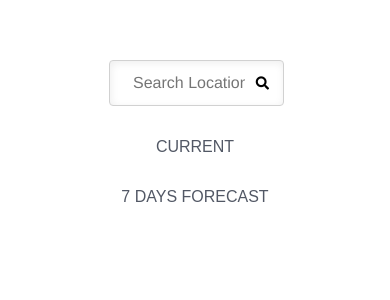
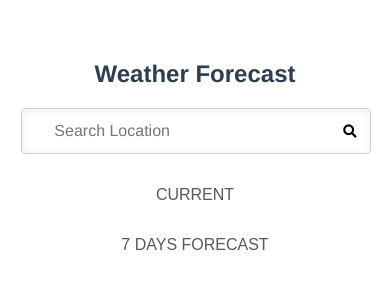
Before and after one commit to naveenkumarr05/weather-app, a Vue app: page / in a window 390 px wide. Shown: the top 300 px of the page. Built offline with nearby package versions, Linux system fonts and the light colour scheme.

Commit message:
added media Queries

```diff
--- a/src/assets/style.css
+++ b/src/assets/style.css
@@ -1,9 +1,23 @@
 @media (min-width: 768px) {
     input{
-        width: 60%;
+        width: 100%;
     }
-    .forcast {
-        padding: 10%;
+    .main {
+        width: auto;
+    }
+    .row {
+        margin: 0;
+    }
+}
+@media (min-width: 360px) {
+    input{
+        width: 100%;
+    }
+    .main {
+        width: auto;
+    }
+    .row {
+        margin: 0;
     }
 }
 
@@ -11,4 +25,7 @@
     input {
         width: 60%;
     }
+    .main {
+        width: auto;
+    }
 }
--- a/src/components/DayForecastView.vue
+++ b/src/components/DayForecastView.vue
@@ -24,6 +24,10 @@ export default {
       getSevenDaysForecast: "weatherForecast/getSevenDaysForecast",
     }),
     getCurrentWeather(payload) {
+      if(this.cityWeatherReport == '') {
+        alert('Please Enter city to search')
+        return;
+      }
       this.$store.commit("weatherForecast/SET_CURRENT_WEATHER_REPORT", payload);
       this.$store.commit(
         "weatherForecast/SET_SEVEN_DAYS_FORECAST_REPORT",
@@ -31,6 +35,10 @@ export default {
       );
     },
     getSevenDaysForecastReport(payload) {
+      if(this.cityWeatherReport == '') {
+        alert('Please Enter city to search')
+        return;
+      }
       this.$store.commit("weatherForecast/SET_CURRENT_WEATHER_REPORT", false);
       this.$store.commit(
         "weatherForecast/SET_SEVEN_DAYS_FORECAST_REPORT",
--- a/src/components/SearchField.vue
+++ b/src/components/SearchField.vue
@@ -7,10 +7,11 @@
           type="search"
           v-model="searchCity"
           @input="validateField()"
-        />
-        <button class="search-btn" type="submit">
-          <i class="fas fa-search"></i>
-        </button>
+        /><span class="icon-class">
+          <button class="search-btn" type="submit">
+            <i class="fas fa-search"></i>
+          </button>
+        </span>
       </div>
     </form>
     <DayForecastView />
@@ -60,7 +61,9 @@ export default {
       this.weatherReport = false;
       this.$store.commit("weatherForecast/SET_CURRENT_WEATHER_REPORT", false);
       this.$store.commit(
-        "weatherForecast/SET_SEVEN_DAYS_FORECAST_REPORT", false);
+        "weatherForecast/SET_SEVEN_DAYS_FORECAST_REPORT",
+        false
+      );
     },
   },
 };
@@ -77,7 +80,7 @@ input {
   font-size: 1em;
   line-height: 1.45;
   outline: none;
-  padding: 0.6em 1.45em 0.7em;
+  padding: 0.6em 2em 0.7em;
 }
 input:hover {
   box-shadow: inset 1px 2px 8px rgba(0, 0, 0, 0.02);
@@ -98,20 +101,9 @@ body {
   background: none;
   padding: 12px 12px;
 }
-@media screen and (max-width: 992px) {
-  body {
-    background-color: blue;
-    color: white;
-  }
+@media (max-width: 360px) {
   input {
-      width: 50%;
-  }
-}
-
-@media screen and (max-width: 600px) {
-  body {
-    background-color: olive;
-    color: white;
+    width: -webkit-fill-available;
   }
 }
 </style>
--- a/src/components/WeatherReport.vue
+++ b/src/components/WeatherReport.vue
@@ -62,7 +62,10 @@ export default {
 }
 .row {
   display: flex;
-  margin-left: 15rem;
-  margin-right: 15rem;
+}
+@media (max-width: 360px) {
+  .row {
+    display: inline;
+  }
 }
 </style>
--- a/src/views/Home.vue
+++ b/src/views/Home.vue
@@ -1,5 +1,6 @@
 <template>
   <div>
+    <h2>Weather Forecast</h2>
     <SearchField/>
   </div>
 </template>
```
